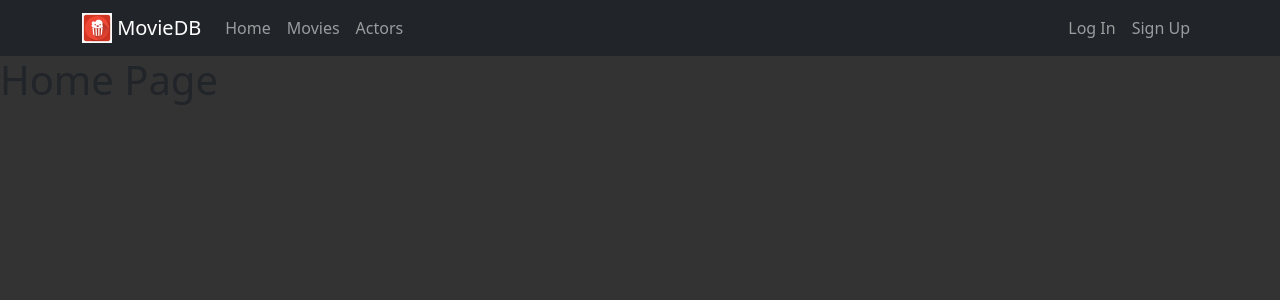
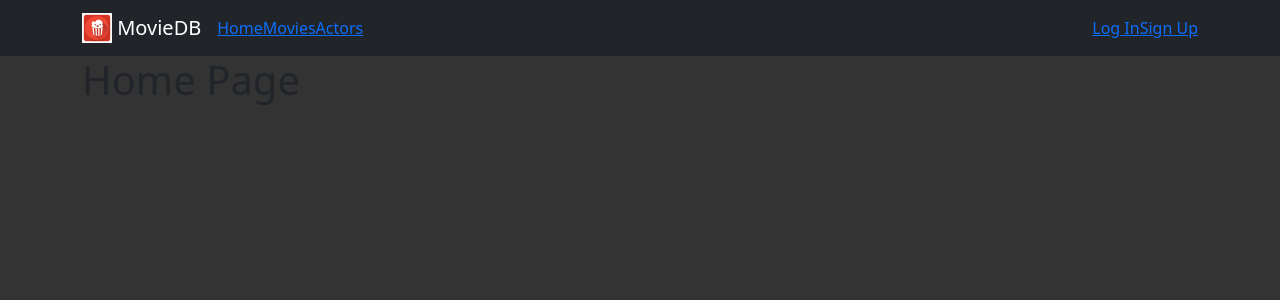
Before and after one commit to AlissaHansen/portfolio3frontend, a React (Create React App) app in the folder movie-frontend/: page / in a window 1280 px wide. Shown: the top 300 px of the page. Built offline with nearby package versions, Linux system fonts and the light colour scheme.

Commit message:
routing still not working

```diff
--- a/movie-frontend/src/App.js
+++ b/movie-frontend/src/App.js
@@ -21,18 +21,17 @@ function App() {
   return (
     <>
       <NavbarComponent />
-      <div>
+      <div className="container">
         <Routes>
-          <Route path= '/' element={<Home/>} />
-          <Route path= '/movies' element={<Movies/>} />
-          <Route path= '/actors' element={<Actors/>} />
-          <Route path= '/login' element={<LogIn/>} />
-          <Route path= '/signup' element={<SignUp/>} />
+          <Route path="/" element={<Home />} />
+          <Route path="/movies" element={<Movies />} />
+          <Route path="/actors" element={<Actors />} />
+          <Route path="/login" element={<LogIn />} />
+          <Route path="/signup" element={<SignUp />} />
         </Routes>
       </div>
-
     </>
-  );
+  )
 }
 
 export default App;
--- a/movie-frontend/src/Components/navbarComponent.jsx
+++ b/movie-frontend/src/Components/navbarComponent.jsx
@@ -4,7 +4,7 @@ import '../style.css';
 import Container from 'react-bootstrap/Container';
 import Nav from 'react-bootstrap/Nav';
 import Navbar from 'react-bootstrap/Navbar';
-import NavLink from 'react-bootstrap/NavLink';
+import {NavLink} from 'react-router-dom';
 import logo from '../images/brandlogo.png';
 
 //Laver en responsive navbar der kollapser når vinduet bliver småt. Benytter routing til links
```
